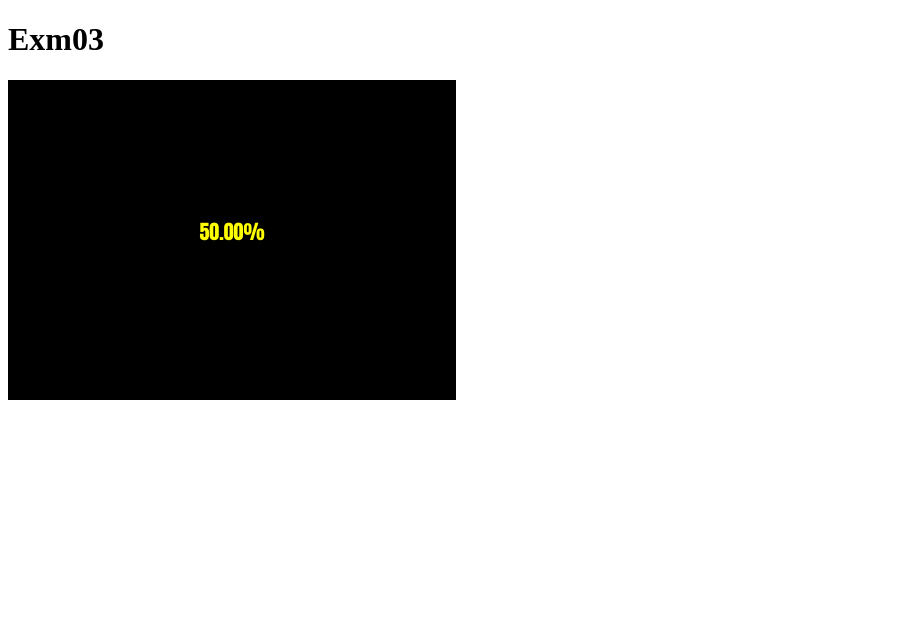
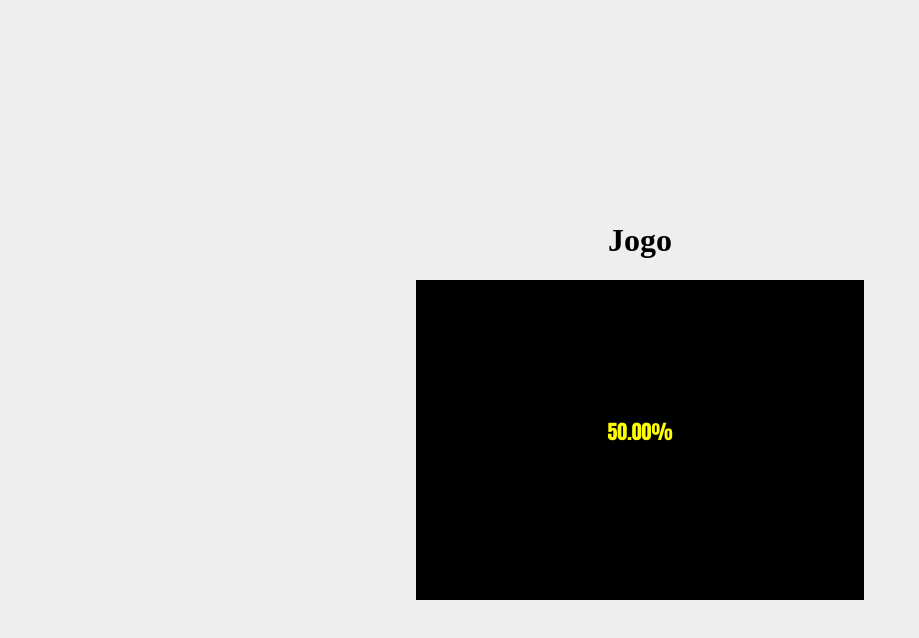
Before and after one commit to ufjf-dcc104/dcc138-2020-3ere-atv5-dhayananascimento, a plain HTML site: page index.html in a window 1280 px wide. Shown: the whole page, without its empty margins (0-919 px from the left). Drawn offline with Linux system fonts and the light colour scheme.

Commit message:
Altera título e estilos

```diff
--- a/index.html
+++ b/index.html
@@ -3,11 +3,25 @@
   <head>
     <meta charset="UTF-8" />
     <meta name="viewport" content="width=device-width, initial-scale=1.0" />
-    <title>Exm03</title>
+    <title>Jogo</title>
+    <style>
+      body {
+        padding: 0;
+        margin: 0;
+        width: 100%;
+        height: 100vh;
+        background-color: #eee;
+
+        display: flex;
+        align-items: center;
+        justify-content: center;
+        flex-direction: column;
+      }
+    </style>
     <script src="js/Main.js" type="module"></script>
   </head>
   <body>
-    <h1>Exm03</h1>
+    <h1>Jogo</h1>
     <canvas></canvas>
   </body>
 </html>
```
